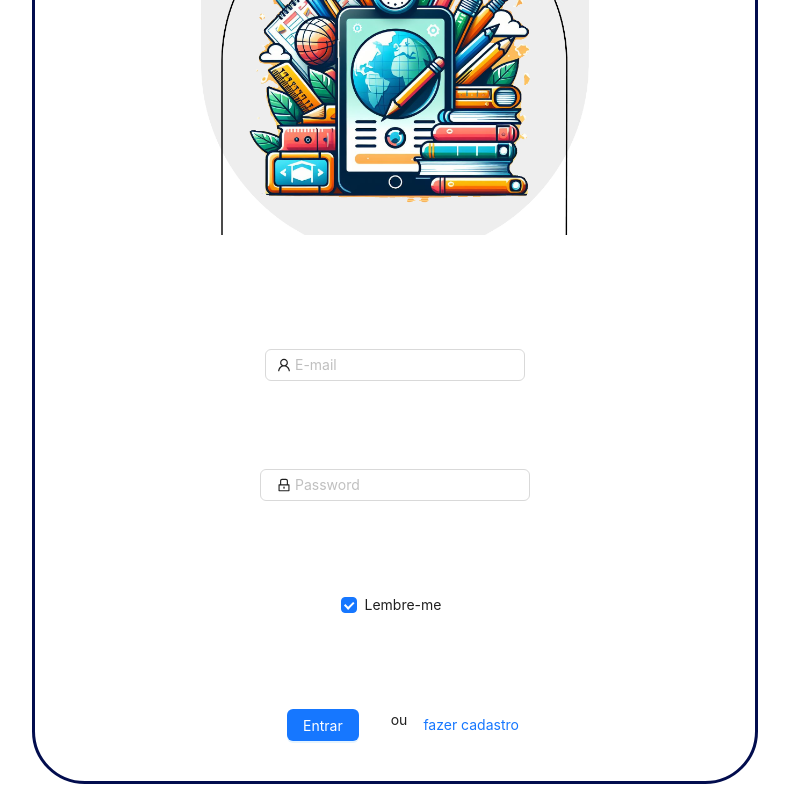
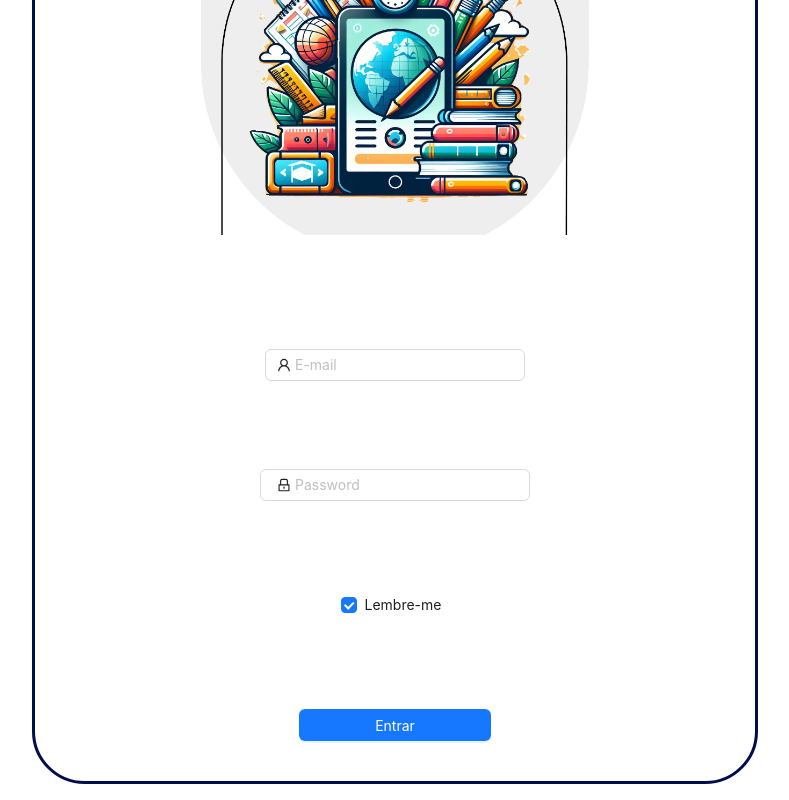
Before and after one commit to pistz/gestao_frontend, a React (Vite) app in the folder gestao-frequencia/: page / in a window 1280 px wide. Shown: the part 382-1182 px from the top of the page, without its empty margins (245-1034 px from the left). Built offline with nearby package versions, Linux system fonts and the light colour scheme.

Commit message:
change login layout

```diff
--- a/gestao-frequencia/src/components/pages/login/Login.tsx
+++ b/gestao-frequencia/src/components/pages/login/Login.tsx
@@ -68,10 +68,11 @@ export const Login:React.FC = () =>{
 
             <Form.Item style={{display:'flex', flexDirection:"row", alignItems:'center', justifyContent:'center', textAlign:'center'}}>
                 <Button
+                    block
                     type="primary"
                     htmlType="submit"
                     className="login-form-button"
-                    style={{margin:'0 1rem', height:'2rem', position:'relative'}}
+                    style={{margin:'0 1rem', height:'2rem', position:'relative', width:'12rem'}}
                     onClick={()=> {
                         setSigned(true);
                         navigate('/home/main')
@@ -80,7 +81,6 @@ export const Login:React.FC = () =>{
                 >
                 Entrar
                 </Button>
-                <span style={formStyles}>ou</span> <a href="">fazer cadastro</a>
             </Form.Item>
         </Form>
             </div>
```
